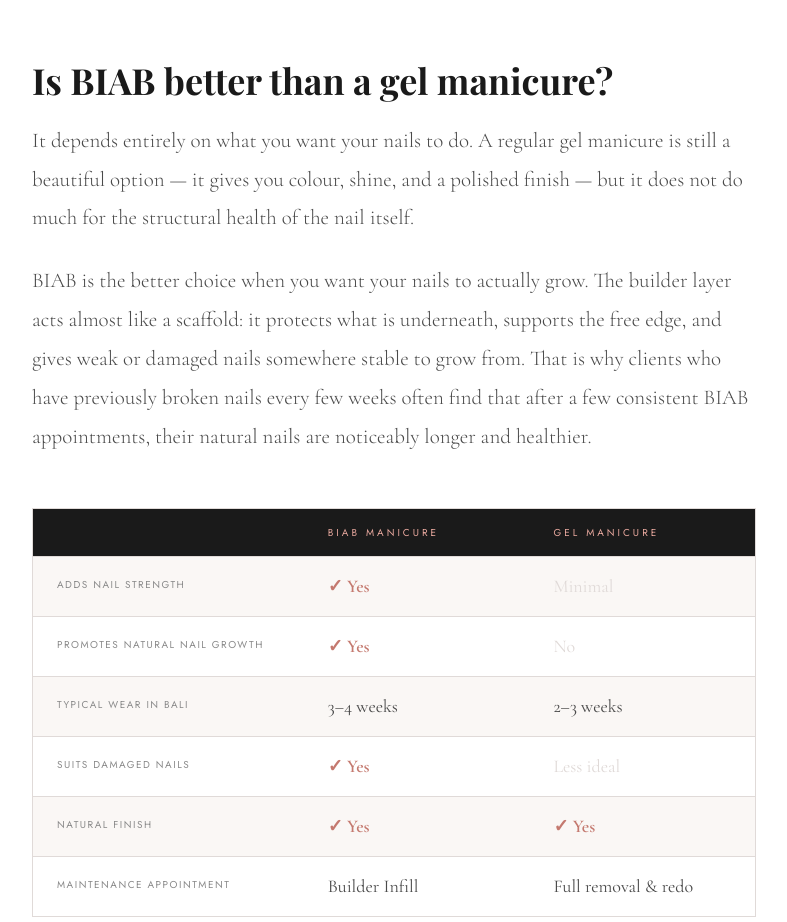
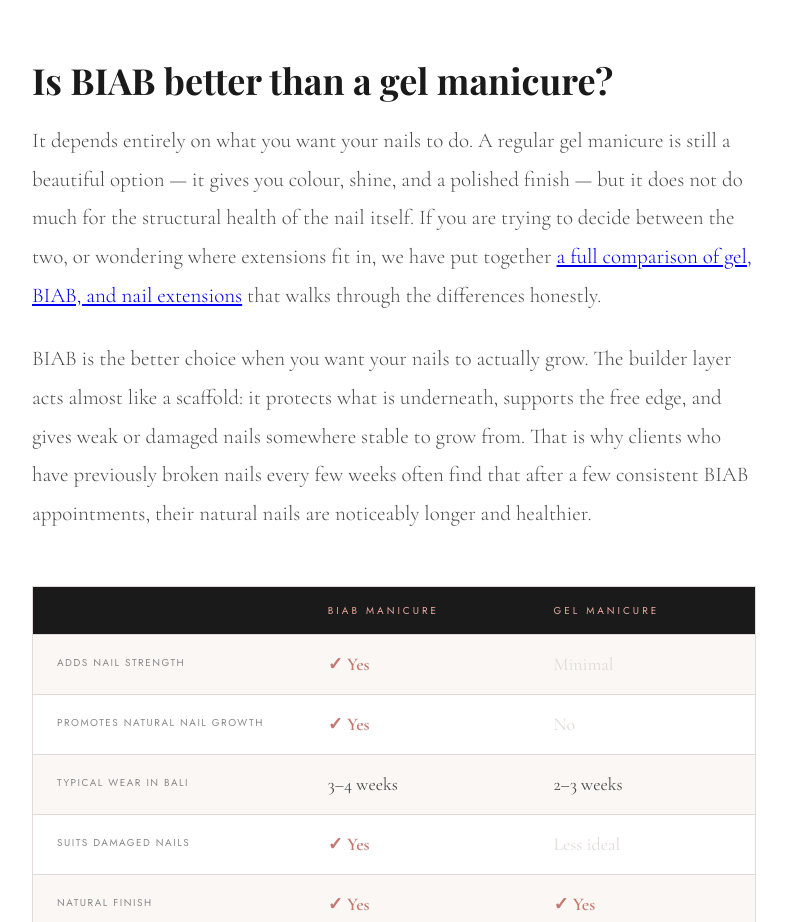
Before and after one commit to Sivvonhub/lollygagss-website, a website: page journal/biab-bali.html in a window 1280 px wide. Shown: the part 3120-4042 px from the top of the page, without its empty margins (246-1033 px from the left). Drawn offline with nearby package versions, Linux system fonts and the light colour scheme.

Commit message:
Add files via upload

```diff
--- a/journal/biab-bali.html
+++ b/journal/biab-bali.html
@@ -4,11 +4,11 @@
   <meta charset="UTF-8">
   <meta name="viewport" content="width=device-width, initial-scale=1.0">
   <title>What Is BIAB? Why BIAB Nails Are So Popular in Bali Right Now | Lollygagss Studio</title>
-  <meta name="description" content="BIAB stands for Builder In A Bottle — a strengthening gel that helps natural nails grow longer in Bali's heat and humidity. Everything you need to know before booking.">
+  <meta name="description" content="BIAB manicure at Lollygagss Studio, Kerobokan Bali. Lina explains what Builder In A Bottle actually does, why it outlasts regular gel in tropical heat, and whether it's right for your nails.">
 
   <!-- Open Graph -->
   <meta property="og:title" content="What Is BIAB? Why BIAB Nails Are So Popular in Bali Right Now">
-  <meta property="og:description" content="BIAB nails are having a moment in Bali — and for good reason. Lollygagss Studio explains why.">
+  <meta property="og:description" content="BIAB manicure at Lollygagss Studio, Kerobokan Bali. What Builder In A Bottle actually does — and whether it's right for your nails.">
   <meta property="og:type" content="article">
   <meta property="og:url" content="https://lollygagss.id/journal/biab-bali.html">
   <meta property="og:site_name" content="Lollygagss Studio">
@@ -768,7 +768,7 @@
   <h2>Is BIAB better than a gel manicure?</h2>
 
   <p>
-    It depends entirely on what you want your nails to do. A regular gel manicure is still a beautiful option — it gives you colour, shine, and a polished finish — but it does not do much for the structural health of the nail itself.
+    It depends entirely on what you want your nails to do. A regular gel manicure is still a beautiful option — it gives you colour, shine, and a polished finish — but it does not do much for the structural health of the nail itself. If you are trying to decide between the two, or wondering where extensions fit in, we have put together <a href="/journal/gel-biab-extensions-bali.html">a full comparison of gel, BIAB, and nail extensions</a> that walks through the differences honestly.
   </p>
 
   <p>
```
